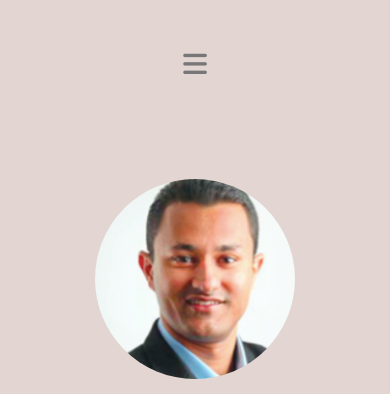
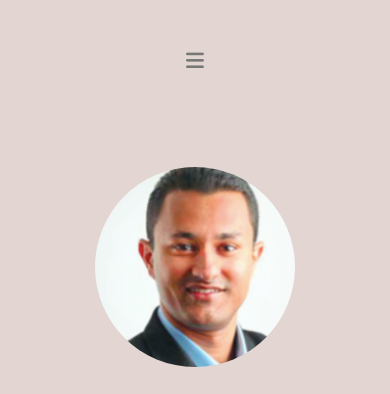
Before and after one commit to rkredux/rkredux-old-portfolio, a plain HTML site: page index.html in a window 390 px wide. Shown: the top 394 px of the page. Drawn offline with nearby package versions, Linux system fonts and the light colour scheme; a web font is replaced by a local one.

Commit message:
same as previous style.css

```diff
--- a/build/style.css
+++ b/build/style.css
@@ -232,8 +232,8 @@ ul.sidemenu_primary > li{
 
 }
 
-@media only screen and (max-width: 200px) {
+@media only screen and (max-width: 400px) {
     html {
-       font-size: 3.8vw;
+       font-size: 3.5vw;
     }
 }
```
